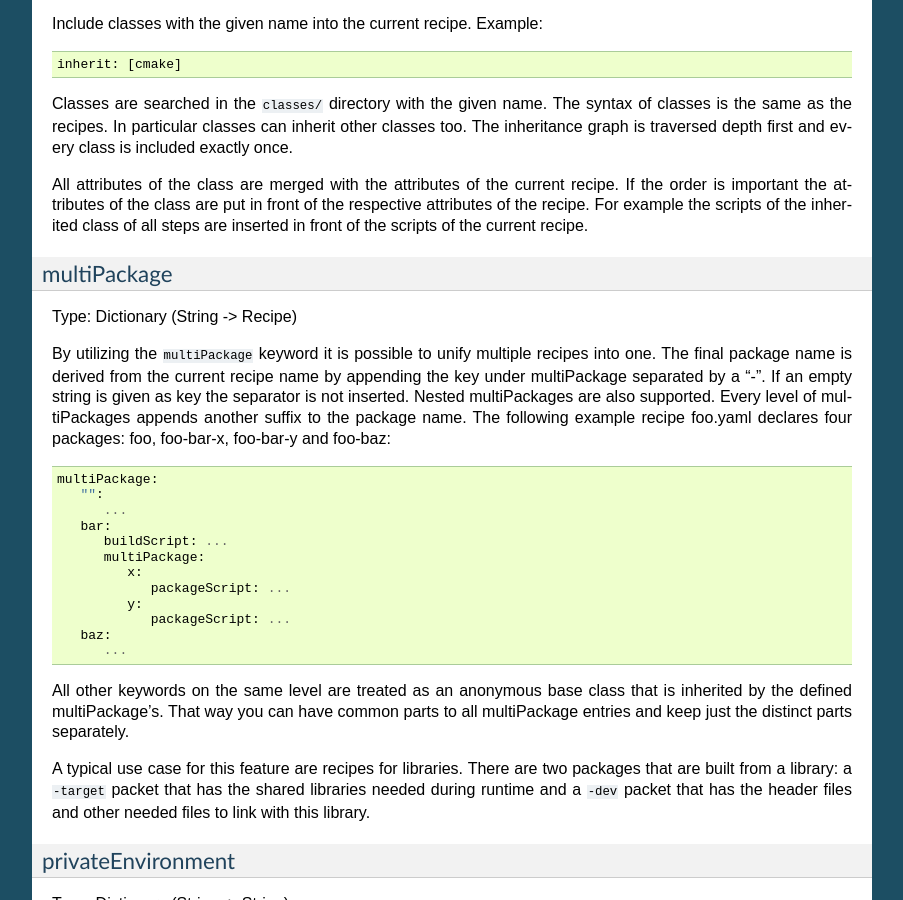
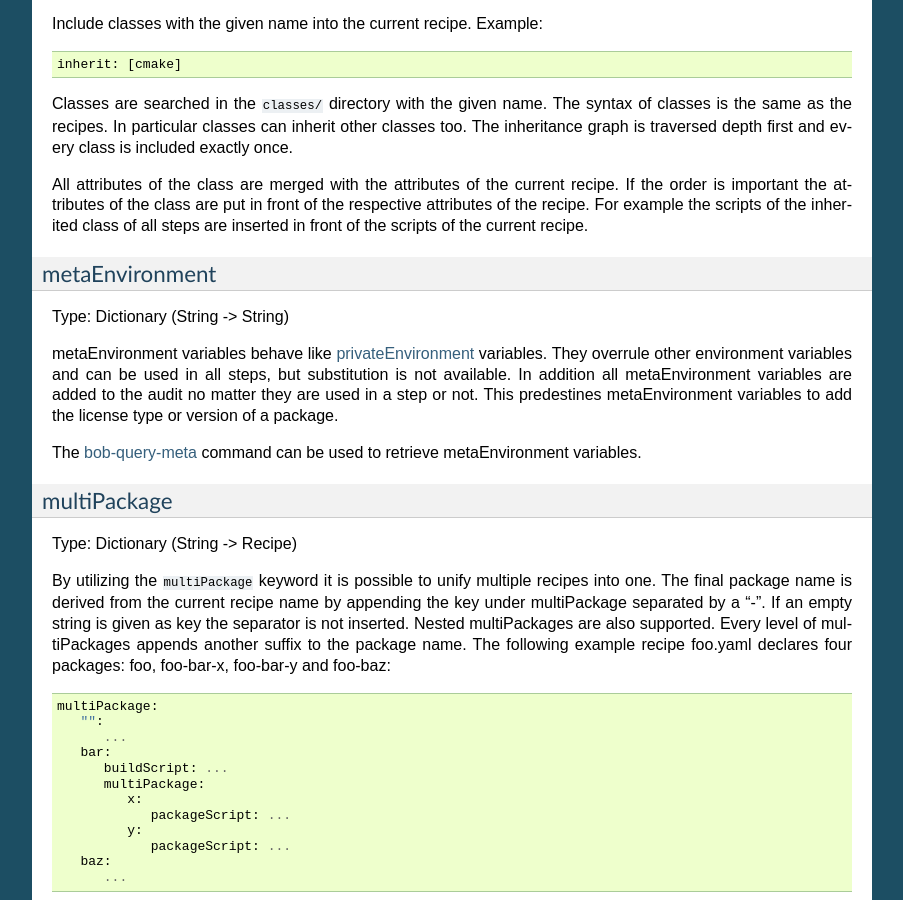
Before and after one commit to BobBuildTool/bob, a Sphinx documentation site: the page built from doc/manual/configuration.rst, in a window 1280 px wide and 900 px high, scrolled down 11551 px. Shown: the whole window, without its empty margins (198-1101 px from the left). Built offline with Sphinx 7.4.7, drawn with Linux system fonts in a browser that asks for light colours; formulas are drawn with MathJax 3; the version number could not be read and is left out.

Commit message:
doc/bashcompletion: add metaEnvironment
document metaEnvironment variables and query-meta command. Also added bashcompletion for query-meta command

```diff
--- a/doc/manual/configuration.rst
+++ b/doc/manual/configuration.rst
@@ -746,6 +746,18 @@ of the respective attributes of the recipe. For example the scripts of the
 inherited class of all steps are inserted in front of the scripts of the
 current recipe.
 
+metaEnvironment
+~~~~~~~~~~~~~~~
+
+Type: Dictionary (String -> String)
+
+metaEnvironment variables behave like :ref:`configuration-recipes-privateenv` variables.
+They overrule other environment variables and can be used in all steps, but substitution is not
+available. In addition all metaEnvironment variables are added to the audit no matter they are
+used in a step or not.
+This predestines metaEnvironment variables to add the license type or version of a package.
+
+The :ref:`manpage-query-meta` command can be used to retrieve metaEnvironment variables.
 
 multiPackage
 ~~~~~~~~~~~~
```
Also changed, not shown: doc/manpages/bob-query-meta.rst (added, +36 -0 lines), 1 other file.
